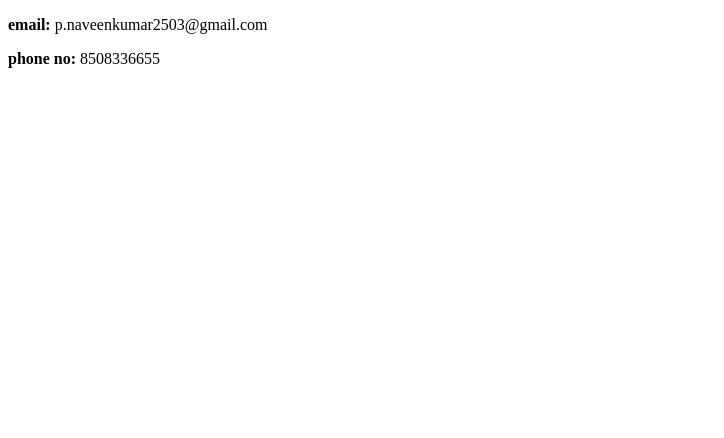
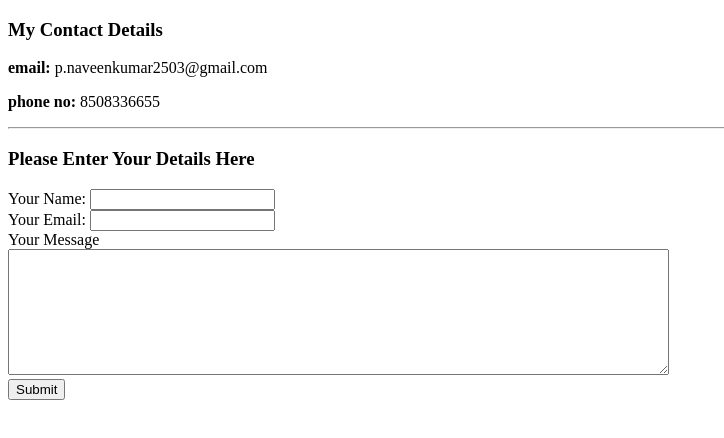
Before and after one commit to NaveenTidy/CV1, a plain HTML site: page Contactme.html in a window 1280 px wide. Shown: the whole page, without its empty margins (0-724 px from the left). Drawn offline with Linux system fonts and the light colour scheme.

Commit message:
Update Contactme.html

```diff
--- a/Contactme.html
+++ b/Contactme.html
@@ -5,7 +5,19 @@
     <title></title>
   </head>
   <body>
+    <h3>My Contact Details</h3>
     <p><strong>email:</strong> p.naveenkumar2503@gmail.com</p>
     <p><strong>phone no:</strong> 8508336655</p>
+    <hr>
+    <h3>Please Enter Your Details Here</h3>
+    <form class="" action="submit.html" method="post">
+      <label for="">Your Name: </label>
+      <input type="text" name=" Your Name" value=""><br>
+      <label for="">Your Email: </label>
+      <input type="email" name="Your Email" value=""><br>
+      <label>Your Message</label><br>
+      <textarea name="Your Message" rows="8" cols="80"></textarea><br>
+      <input type="submit" name="SubmitButton">
+    </form>
   </body>
 </html>
```
